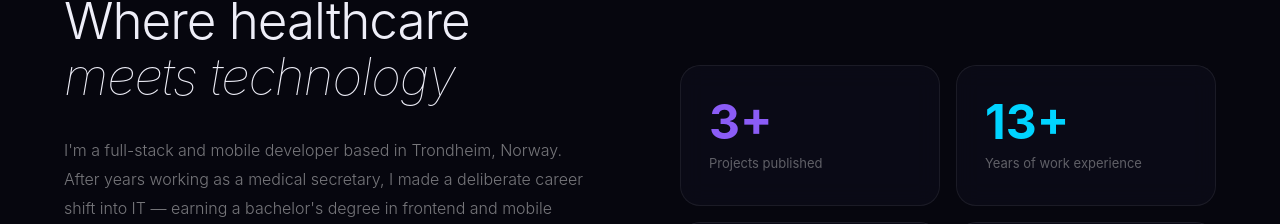
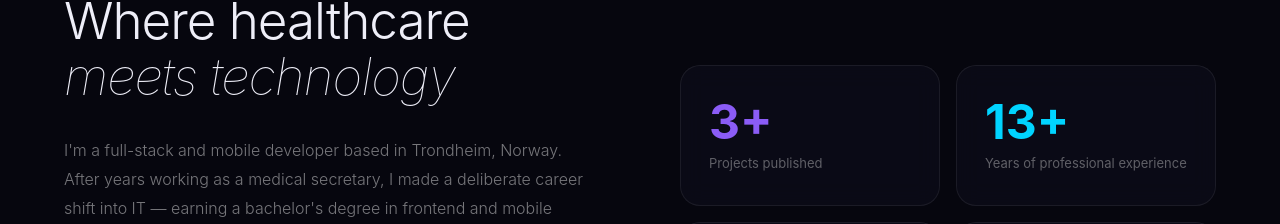
Before and after one commit to monicarito15/portfolio, a React app: page / in a window 1280 px wide. Shown: the part 965-1189 px from the top of the page. Built offline with nearby package versions, Linux system fonts and the light colour scheme; the HTML template or start-up script is replaced by a standard one.

Commit message:
fix: clarify 13+ years as professional experience, not IT-specific

```diff
--- a/src/data/portfolio.ts
+++ b/src/data/portfolio.ts
@@ -69,7 +69,7 @@ export const EXPERIENCE = [
 
 export const STATS = [
   { value: "3+", label: "Projects published", color: "#8b5cf6" },
-  { value: "13+", label: "Years of work experience", color: "#00d4ff" },
+  { value: "13+", label: "Years of professional experience", color: "#00d4ff" },
   { value: "3", label: "Languages spoken", color: "#f43f5e" },
   { value: "2026", label: "Bachelor degree", color: "#10b981" },
 ];
```
